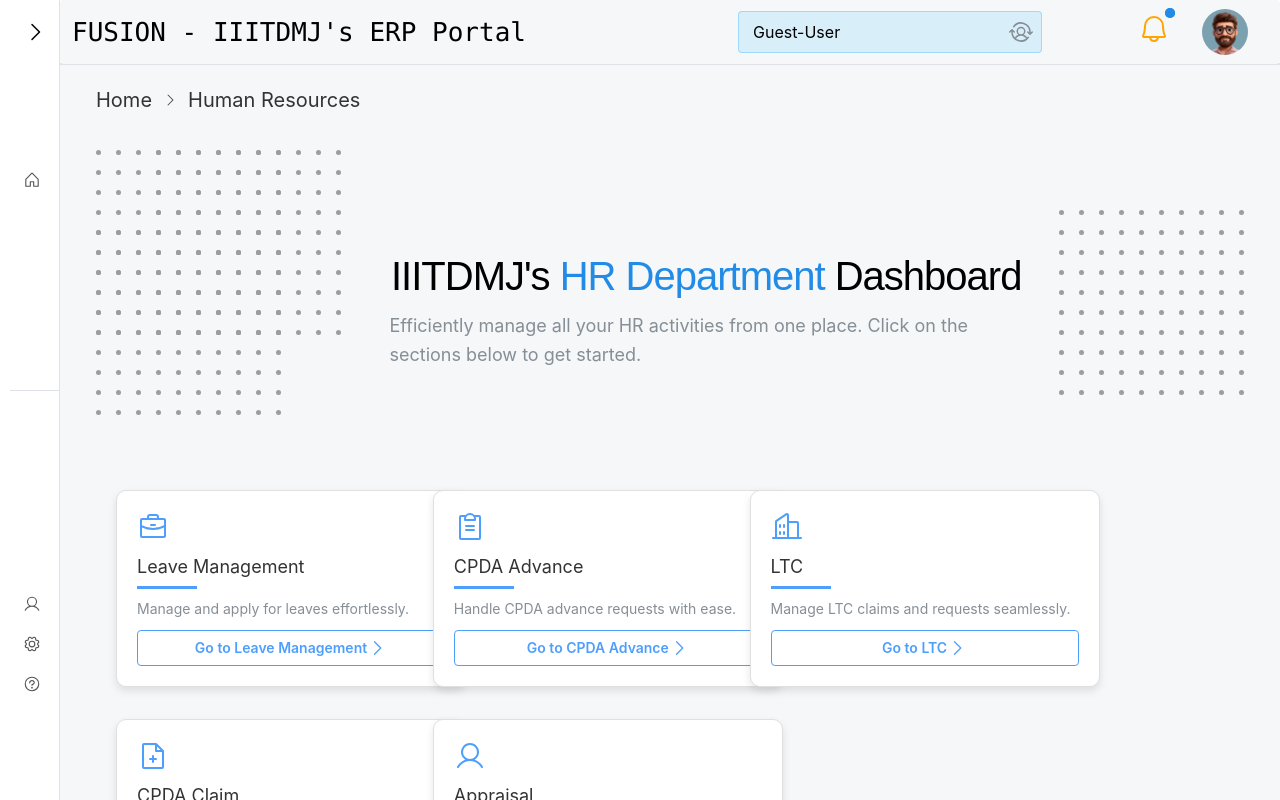
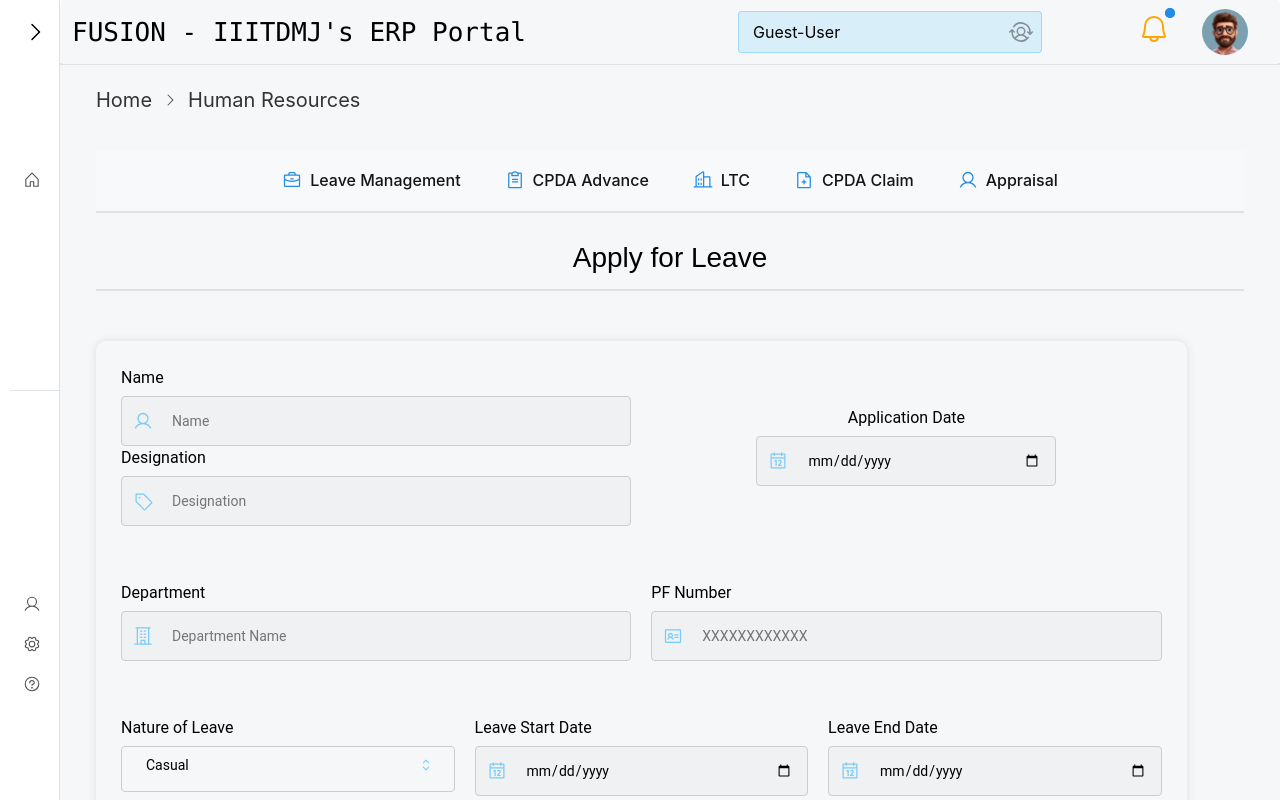
Before and after one commit to vishalverma9572/Fusion-client, a React (Vite) app: page /hr in a window 1280 px wide. Shown: the top 800 px of the page. Built offline with nearby package versions, Linux system fonts and the light colour scheme.

Commit message:
fixed Subdivisions of the modules are shown as cards rather than

```diff
--- a/src/Modules/HR/pages/Hr_Dashboard.jsx
+++ b/src/Modules/HR/pages/Hr_Dashboard.jsx
@@ -1,12 +1,4 @@
 import React from "react";
-import {
-  Container,
-  SimpleGrid,
-  Group,
-  Badge,
-  Title,
-  Text,
-} from "@mantine/core";
 import { Link } from "react-router-dom";
 import {
   Briefcase,
@@ -15,17 +7,16 @@
   User,
   FilePlus,
 } from "@phosphor-icons/react";
-import PerformanceCard from "../components/FormComponent/PerformanceCard";
+import HrBreadcrumbs from "../components/HrBreadcrumbs";
 import classes from "./Hr_Dashboard.module.css";
-import { HeroBanner } from "../components/HeroBanner";
-import HrBreadcrumbs from "../components/HrBreadcrumbs";
+import LeaveForm from "./LeavePageComp/LeaveForm"; // Import LeaveForm
 
-const mockdata = [
+const navItems = [
   {
     title: "Leave Management",
     description: "Manage and apply for leaves effortlessly.",
     icon: Briefcase,
-    link: "/hr/leave",
+    link: "/hr/leave", // Link to Leave Management
   },
   {
     title: "CPDA Advance",
@@ -52,33 +43,35 @@
     link: "/hr/appraisal",
   },
 ];
+
 const exampleItems = [
   { title: "Home", path: "/dashboard" },
   { title: "Human Resources", path: "/hr" },
 ];
+
 const Hr_Dashboard = () => {
-  const features = mockdata.map((feature) => (
-    <PerformanceCard
-      key={feature.title}
-      IconComponent={feature.icon}
-      title={feature.title}
-      description={feature.description}
-      link={feature.link}
-    />
-  ));
+  return (
+    <div className={classes.hrdashboardContainer}>
+      <HrBreadcrumbs items={exampleItems} />
 
-  return (
-    <div size="lg" py="xl" className={classes.hrdashboardContainer}>
-      <HrBreadcrumbs items={exampleItems} />
-      <HeroBanner />
-      <SimpleGrid
-        cols={{ base: 1, md: 3 }}
-        spacing="xl"
-        mt={10}
-        className={classes.simpleGrid}
-      >
-        {features}
-      </SimpleGrid>
+      {/* Main Navbar */}
+      <div className={classes.navbar}>
+        <div className={classes.navLinks}>
+          {navItems.map((item) => (
+            <Link key={item.title} to={item.link} className={classes.navLink}>
+              <item.icon size={20} className={classes.navIcon} />
+              {item.title}
+            </Link>
+          ))}
+        </div>
+      </div>
+
+      {/* LeaveForm Section with Heading */}
+      <div className={classes.leaveFormSection}>
+        <h2 className={classes.leaveFormHeading}>Apply for Leave</h2>{" "}
+        {/* Added heading */}
+        <LeaveForm /> {/* This will show the LeaveForm below the navbar */}
+      </div>
     </div>
   );
 };
--- a/src/Modules/HR/pages/Hr_Dashboard.module.css
+++ b/src/Modules/HR/pages/Hr_Dashboard.module.css
@@ -1,58 +1,56 @@
-/* Hr_Dashboard.module.css */
+.hrdashboardContainer {
+  text-align: left;
+  width: 100%;
+  padding: 0 20px;
+}
 
-.simpleGrid {
-    width: 80%;
-    margin: 0 auto; /* Center the grid */
-    /* margin-top: 20px; */
+.navbar {
+  background-color: var(--mantine-color-gray-0);
+  padding: 10px 20px;
+  border-bottom: 1px solid light-dark(var(--mantine-color-gray-3), var(--mantine-color-dark-4));
+  border-bottom: 2px solid #e0e0e0;
+  display: flex;
+  justify-content: center;
+  align-items: center;
+}
 
-    margin-left: 20px;
-    @media (max-width: $mantine-breakpoint-md) {
-      width: 100%; /* Full width for smaller screens */
-    }
-    margin-bottom: 50px;
-  }
+.navLinks {
+  display: flex;
+  gap: 20px;
+  flex-wrap: wrap;
+  justify-content: center;
+  align-items: center;
+}
 
-  .title {
-    font-size: rem(34px);
-    font-weight: 900;
-    text-align: left;
-    @media (max-width: $mantine-breakpoint-sm) {
-      font-size: rem(24px);
-    }
-  }
+.navLink {
+  text-decoration: none;
+  color: var(--mantine-color-dark-9);
+  font-weight: 500;
+  display: flex;
+  align-items: center;
+  gap: 8px;
+  padding: 8px 12px;
+  border-radius: 5px;
+  transition: background-color 0.3s, color 0.3s;
+}
 
-  .description {
-    max-width: rem(600px);
-    text-align: left;
-    margin: 0;
-    &::after {
-      content: '';
-      display: block;
-      background-color: var(--mantine-color-blue-filled);
-      width: rem(45px);
-      height: rem(2px);
-      margin-top: var(--mantine-spacing-sm);
-      margin-left: 0;
-    }
-  }
+.navLink:hover {
+  background-color: var(--mantine-color-blue-light);
+  color: var(--mantine-color-blue-filled);
+}
 
-  .card {
-    border: rem(1px) solid light-dark(var(--mantine-color-gray-1), var(--mantine-color-dark-5));
-  }
+.navIcon {
+  color: var(--mantine-color-blue-filled);
+}
 
-  .cardTitle {
-    &::after {
-      content: '';
-      display: block;
-      background-color: var(--mantine-color-blue-filled);
-      width: rem(45px);
-      height: rem(2px);
-      margin-top: var(--mantine-spacing-sm);
-    }
-  }
-
-  .hrdashboardContainer {
-    text-align: left; /* Left-align the entire container */
-    width:100%;
-    padding: 0 20px;
-  }
+/* Heading style for the Leave Form section */
+.leaveFormHeading {
+  font-size: 28px;
+  color: black;
+  margin-bottom: 30px;
+  border-bottom: 2px solid #e0e0e0;
+  padding-bottom: 10px;
+  text-align: center;
+  font-family: 'Arial', sans-serif; /* Clean font for heading */
+  font-weight: normal; /* Ensure it's not bold */
+}
```
